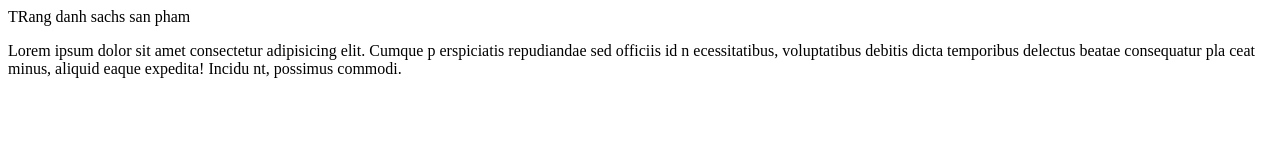
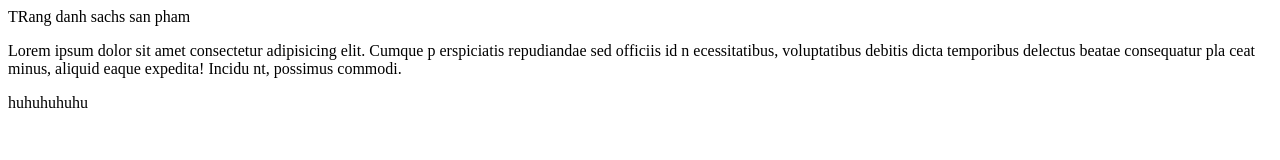
Before and after one commit to LIM-K22A775-VN/he28-bai04-shoponline, a plain HTML site: page product.html in a window 1280 px wide. Drawn offline with Linux system fonts and the light colour scheme.

Commit message:
update page product

```diff
--- a/product.html
+++ b/product.html
@@ -14,5 +14,8 @@
          temporibus delectus beatae consequatur pla
          ceat minus, aliquid eaque expedita! Incidu
          nt, possimus commodi.</p>
+         <p>
+            huhuhuhuhu
+         </p>
 </body>
 </html>
```
